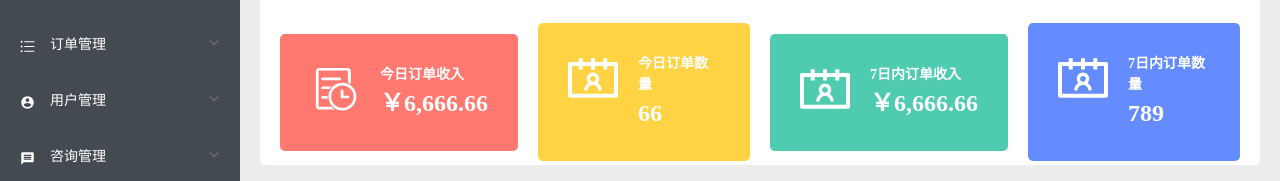
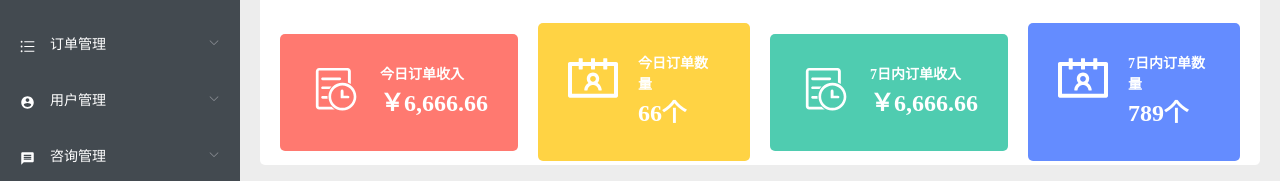
Before and after one commit to lu-wang-lang/project-summary, a Vue app in the folder education-manage/: page /#/ in a window 1280 px wide. Shown: the part 166-347 px from the top of the page. Built offline with nearby package versions, Linux system fonts and the light colour scheme.

Commit message:
提交数字修改补充

```diff
--- a/education-manage/src/pages/home.vue
+++ b/education-manage/src/pages/home.vue
@@ -17,8 +17,10 @@
                       :endVal='order.number'
                       :duration='3000'
                       :prefix="order.prefix"
+                      :suffix="order.suffix"
                       :decimals="order.decimals"
-                      class="order-number"></count-to>
+                      class="order-number"
+                      :autoplay="true"></count-to>
           </div>
         </div>
       </div>
@@ -49,6 +51,7 @@ export default {
         number: 6666.66,
         background: '#ff7970',
         prefix: '￥',
+        suffix: '',
         decimals: 2
       }, {
         imgSrc: require('../assets/images/order-7.svg'),
@@ -56,13 +59,15 @@ export default {
         number: 66,
         background: '#FFD344',
         prefix: '',
+        suffix: '个',
         decimals: 0
       }, {
-        imgSrc: require('../assets/images/order-7.svg'),
+        imgSrc: require('../assets/images/order-today.svg'),
         title: '7日内订单收入',
         number: 6666.66,
         background: '#4FCCB0',
         prefix: '￥',
+        suffix: '',
         decimals: 2
       }, {
         imgSrc: require('../assets/images/order-7.svg'),
@@ -70,6 +75,7 @@ export default {
         number: 789,
         background: '#648CFF',
         prefix: '',
+        suffix: '个',
         decimals: 0
       }]
     }
```
